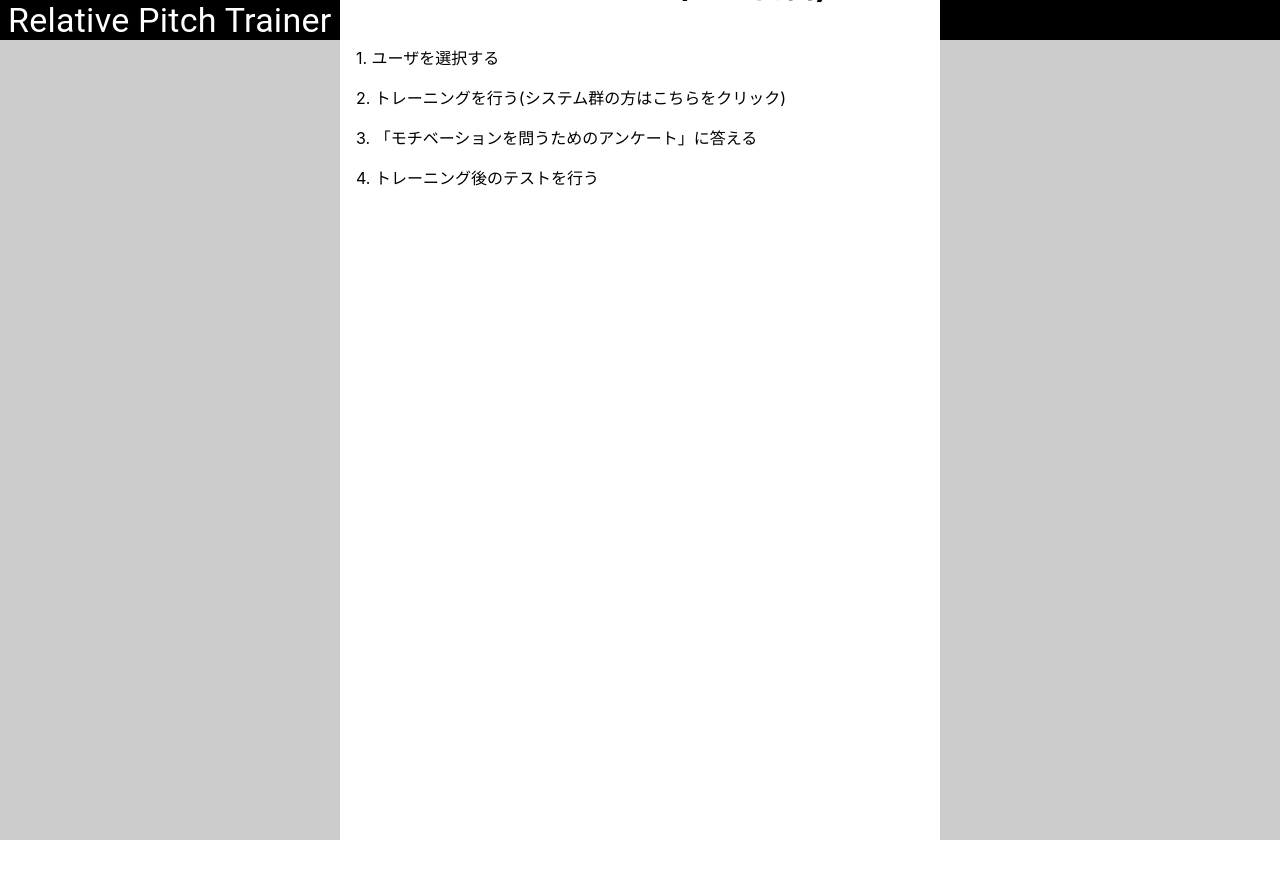
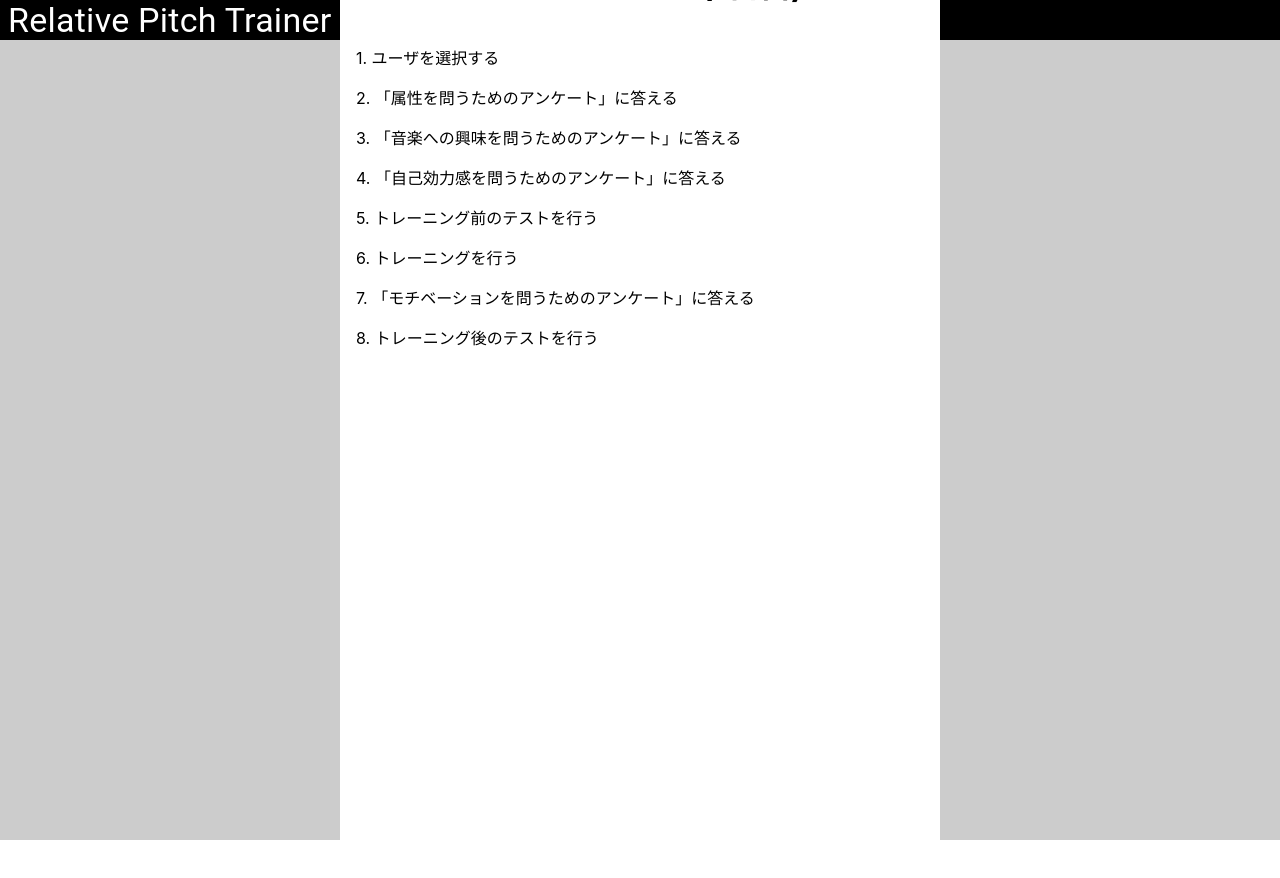
Before and after one commit to nyantama0616/relative-pitch-training2, a React (Create React App) app: page /todo/1 in a window 1280 px wide. Shown: the top 878 px of the page. Built offline with nearby package versions, Linux system fonts and the light colour scheme.

Commit message:
トレーニングリンクの行き先を、島村郡とシステム群とで分けた

```diff
--- a/src/App.tsx
+++ b/src/App.tsx
@@ -18,8 +18,9 @@ import QuestionnairePage from './features/train/components/QuestionnairePage';
 
 import UserListPage from './features/user/pages/UserListPage';
 
-import TodoListPage1 from './features/home/TodoListPageFrom2To4';
+import TodoListPage1 from './features/home/TodoListPage1';
 import TodoListPageFrom2To4 from './features/home/TodoListPageFrom2To4';
+import TodoListPage5 from './features/home/TodoListPage5';
 
 import ShimamuraPage from './features/train/components/ShimamuraPage';
 
@@ -68,7 +69,7 @@ function App() {
               <Route path="todo">
                 <Route path="1" element={<TodoListPage1 />} />
                 <Route path="from2to4" element={<TodoListPageFrom2To4 />} />
-                <Route path="5" element={<TodoListPageFrom2To4 />} />
+                <Route path="5" element={<TodoListPage5 />} />
               </Route>
 
             </Routes>
--- a/src/features/home/TodoListPage1 copy.tsx
+++ b/src/features/home/TodoListPage1.tsx
@@ -2,12 +2,17 @@ import { SxProps } from '@mui/system';
 import PageTemplate from '../../general/components/PageTemplate';
 import { Link } from 'react-router-dom';
 import { ListItemButton, List } from '@mui/material';
+import { useAuth } from '../auth/contexts/AuthContext';
 
 interface TodoList1Props {
     sx?: SxProps;
 }
 
 function TodoListPage1({ sx }: TodoList1Props) {
+  const auth = useAuth();
+
+  const trainPath = auth.currentUser?.isShimamura ? "/train/shimamura" : "/train/main";
+
   return (
     <PageTemplate sx={sx}>
       <h1>やることリスト(1日目)</h1>
@@ -17,7 +22,7 @@ function TodoListPage1({ sx }: TodoList1Props) {
         <Item index={3} title="「音楽への興味を問うためのアンケート」に答える" to="/questionnaire/interest" />
         <Item index={4} title="「自己効力感を問うためのアンケート」に答える" to="/questionnaire/self_efficacy" />
         <Item index={5} title="トレーニング前のテストを行う" to="/train/test" />
-        <Item index={6} title="トレーニングを行う(システム群の方はこちらをクリック)" to="/train/main" />
+        <Item index={6} title="トレーニングを行う" to={trainPath} />
         <Item index={7} title="「モチベーションを問うためのアンケート」に答える" to="/questionnaire/motivation" />
         <Item index={8} title="トレーニング後のテストを行う" to="/train/test" />
       </List>
--- a/src/features/home/TodoListPage5.tsx
+++ b/src/features/home/TodoListPage5.tsx
@@ -2,18 +2,23 @@ import { SxProps } from '@mui/system';
 import PageTemplate from '../../general/components/PageTemplate';
 import { Link } from 'react-router-dom';
 import { ListItemButton, List } from '@mui/material';
+import { useAuth } from '../auth/contexts/AuthContext';
 
 interface TodoList5Props {
     sx?: SxProps;
 }
 
 function TodoListPage5({ sx }: TodoList5Props) {
+  const auth = useAuth();
+
+  const trainPath = auth.currentUser?.isShimamura ? "/train/shimamura" : "/train/main";
+
   return (
     <PageTemplate sx={sx}>
       <h1>やることリスト(5日目)</h1>
       <List>
         <Item index={1} title="ユーザを選択する" to="/users"/>
-        <Item index={6} title="トレーニングを行う(システム群の方はこちらをクリック)" to="/train/main" />
+        <Item index={6} title="トレーニングを行う(システム群の方はこちらをクリック)" to={trainPath} />
         <Item index={7} title="「モチベーションを問うためのアンケート」に答える" to="/questionnaire/motivation" />
         <Item index={3} title="「音楽への興味を問うためのアンケート」に答える" to="/questionnaire/interest" />
         <Item index={4} title="「自己効力感を問うためのアンケート」に答える" to="/questionnaire/self_efficacy" />
--- a/src/features/home/TodoListPageFrom2To4.tsx
+++ b/src/features/home/TodoListPageFrom2To4.tsx
@@ -2,18 +2,23 @@ import { SxProps } from '@mui/system';
 import PageTemplate from '../../general/components/PageTemplate';
 import { Link } from 'react-router-dom';
 import { ListItemButton, List } from '@mui/material';
+import { useAuth } from '../auth/contexts/AuthContext';
 
 interface TodoListFrom2To4Props {
     sx?: SxProps;
 }
 
 function TodoListPageFrom2To4({ sx }: TodoListFrom2To4Props) {
+  const auth = useAuth();
+
+  const trainPath = auth.currentUser?.isShimamura ? "/train/shimamura" : "/train/main";
+
   return (
     <PageTemplate sx={sx}>
       <h1>やることリスト(2~4日目)</h1>
       <List>
         <Item index={1} title="ユーザを選択する" to="/users"/>
-        <Item index={2} title="トレーニングを行う(システム群の方はこちらをクリック)" to="/train/main" />
+        <Item index={2} title="トレーニングを行う" to={trainPath} />
         <Item index={3} title="「モチベーションを問うためのアンケート」に答える" to="/questionnaire/motivation" />
         <Item index={4} title="トレーニング後のテストを行う" to="/train/test" />
       </List>
--- a/src/features/user/interfaces/IUser.ts
+++ b/src/features/user/interfaces/IUser.ts
@@ -3,4 +3,5 @@ export default interface IUser {
     userName: string;
     email: string;
     imagePath: string;
+    isShimamura: boolean;
 }
```
